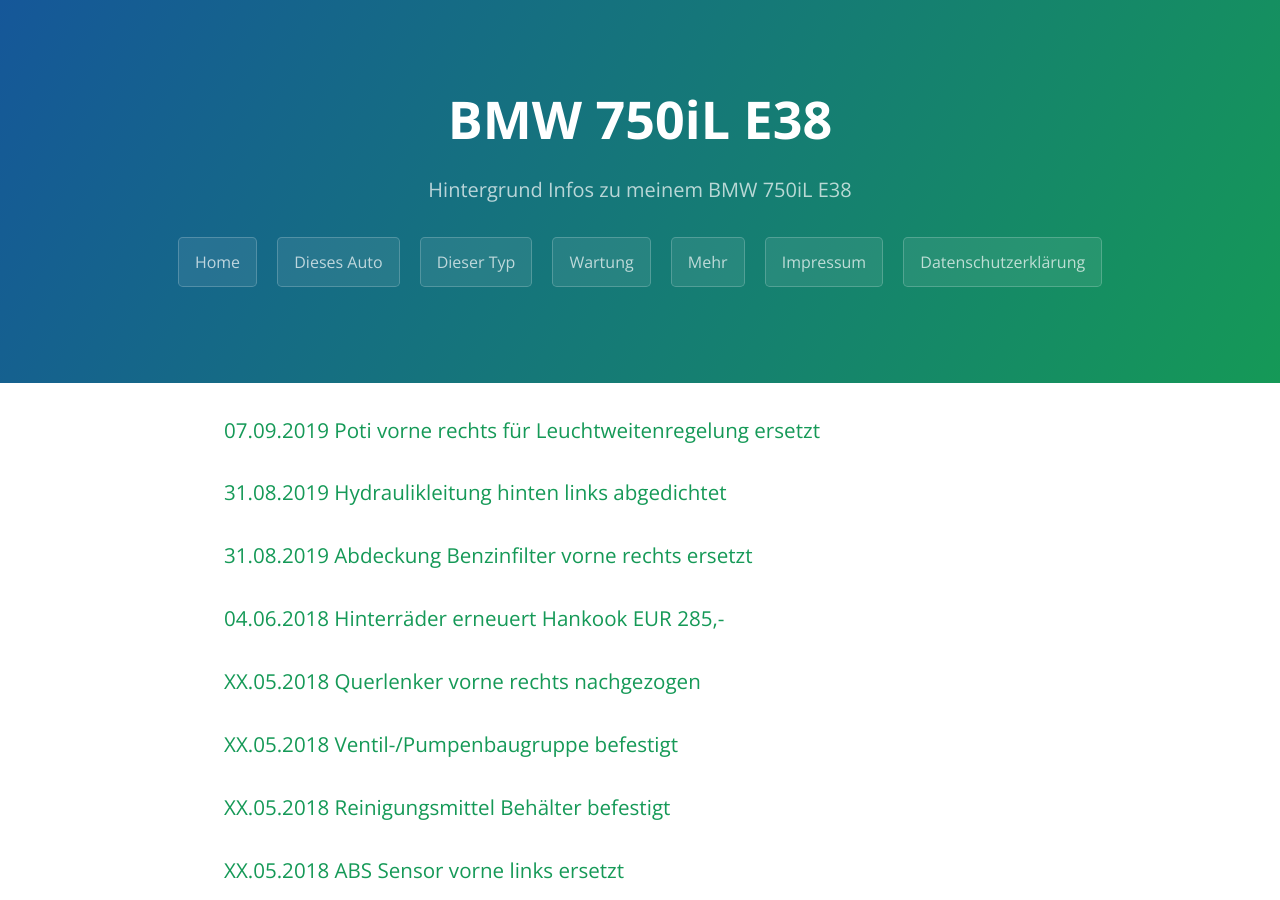
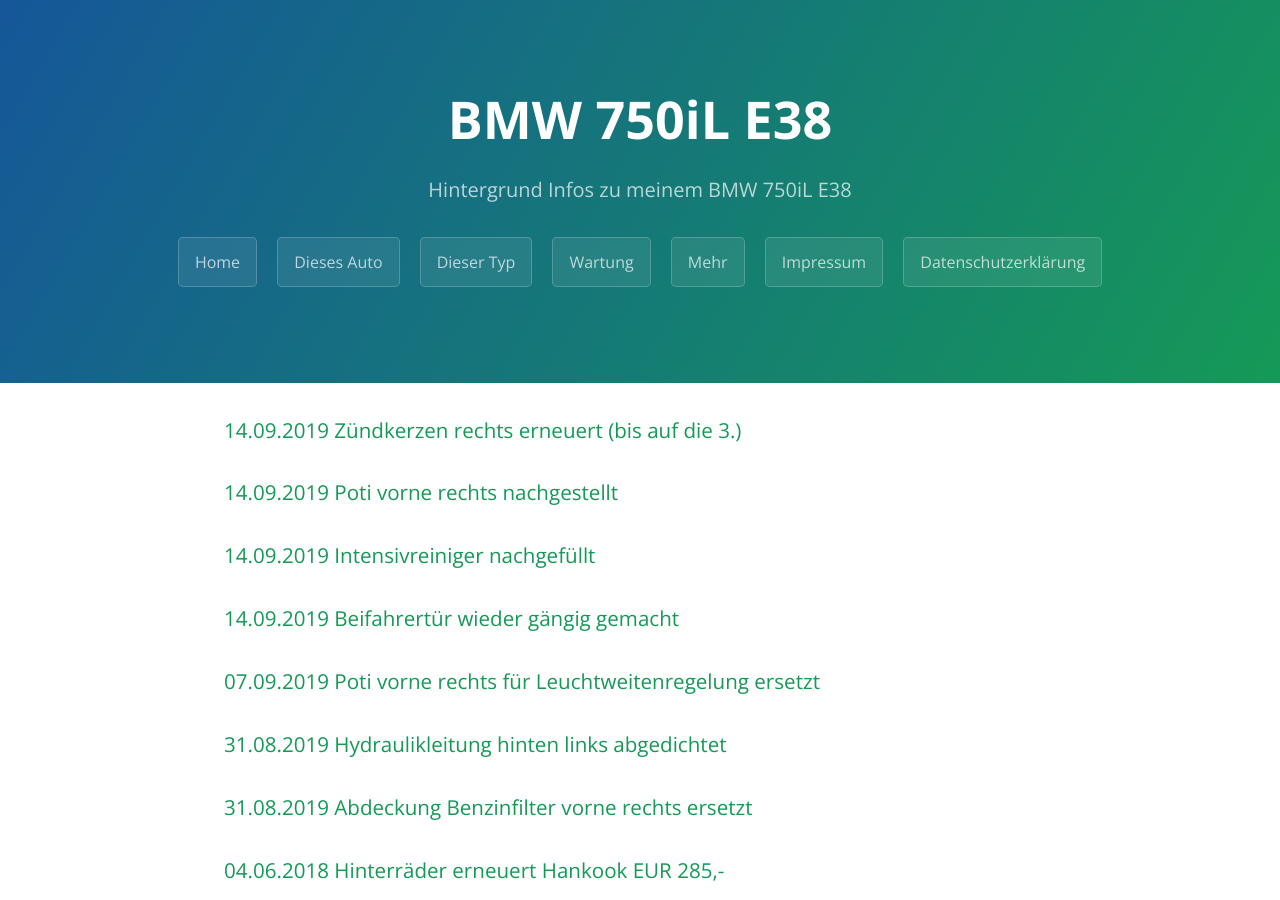
Before and after one commit to trautw/BMW750iL, a Jekyll site: the page built from docs/_pages/03_maintenance.md, in a window 1280 px wide and 900 px high. Built offline with Jekyll 4.4.1, drawn with Linux system fonts in a browser that asks for light colours.

Commit message:
Update 03_maintenance.md

```diff
--- a/docs/_pages/03_maintenance.md
+++ b/docs/_pages/03_maintenance.md
@@ -4,6 +4,10 @@ title: Wartung
 permalink: /maintenance/
 ---
 
+### 14.09.2019 Zündkerzen rechts erneuert (bis auf die 3.)
+### 14.09.2019 Poti vorne rechts nachgestellt
+### 14.09.2019 Intensivreiniger nachgefüllt
+### 14.09.2019 Beifahrertür wieder gängig gemacht
 ### 07.09.2019 Poti vorne rechts für Leuchtweitenregelung ersetzt
 ### 31.08.2019 Hydraulikleitung hinten links abgedichtet
 ### 31.08.2019 Abdeckung Benzinfilter vorne rechts ersetzt
```
